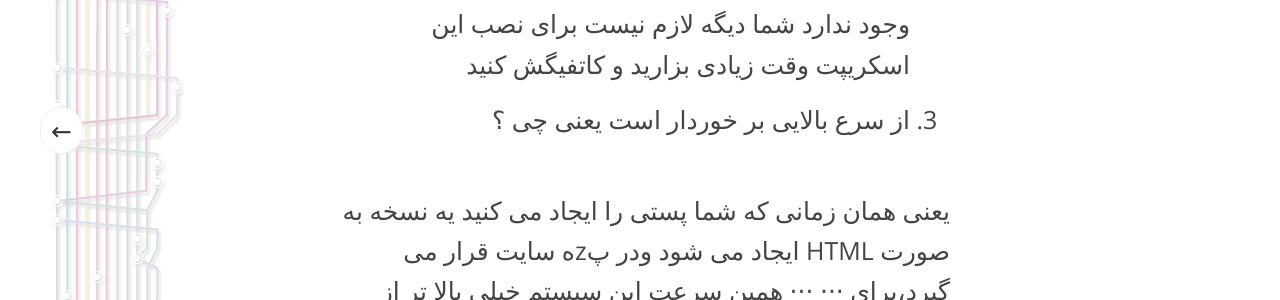
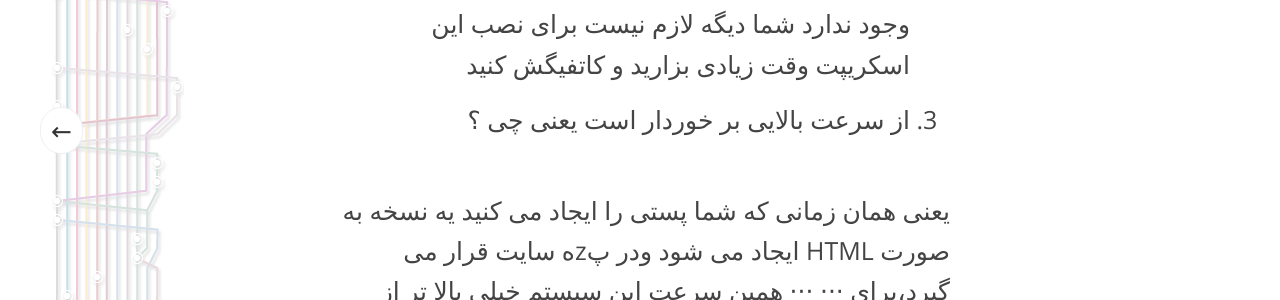
Before and after one commit to ALYREZA/blog, a Jekyll site: the page built from _posts/2014-02-20-a-little-about-jekyll.markdown, in a window 1280 px wide. Shown: the part 706-1006 px from the top of the page. Built offline with Jekyll 4.4.1, drawn with Linux system fonts in a browser that asks for light colours; Markdown is read by kramdown in place of the engine named in the settings; comment, search, counter and statistics services are not loaded.

Commit message:
Update 2014-02-20-a-little-about-jekyll.markdown

```diff
--- a/_posts/2014-02-20-a-little-about-jekyll.markdown
+++ b/_posts/2014-02-20-a-little-about-jekyll.markdown
@@ -11,9 +11,8 @@ tarikh: "01 اسفند 92"
  یعنی دیگر نیاز به پرداخت هزینه برای هاست ندارد و گیت هاب این مسئولیت را بر عهده گرفته است
 2. دیگر به نرم افزارهای سنگین با دیتابیس های مختلف وجود ندارد
  شما دیگه لازم نیست برای نصب این اسکریپت وقت زیادی بزارید و کاتفیگش کنید
-3. از سرع بالایی بر خوردار است
+3. از سرعت بالایی بر خوردار است
  یعنی چی ؟
-
 
  یعنی همان زمانی که شما پستی را ایجاد می کنید یه نسخه به صورت HTML ایجاد می شود ودر پzه سایت قرار می گیرد،برای ⋅⋅⋅ ⋅⋅⋅ همین    سرعت این سیستم خیلی بالا تر از دیگر نرم افزار هااست
  در نرم افزارهای دیگر شما اول درخواست دیدن صفحه ای را از طریق URL می دهید بعد صفحه به صورت داینامیک برای شما ساخته ⋅⋅⋅ می شود
```
